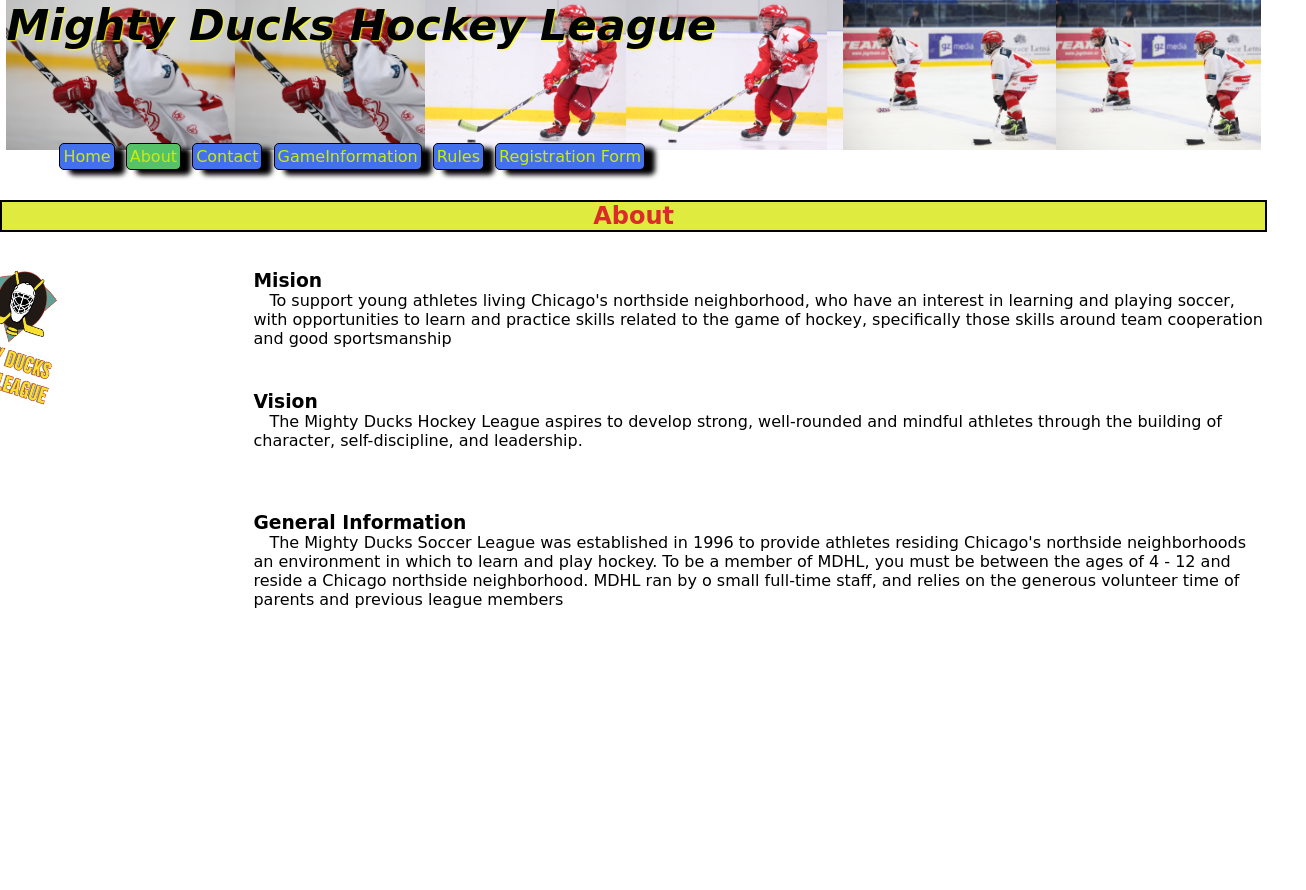
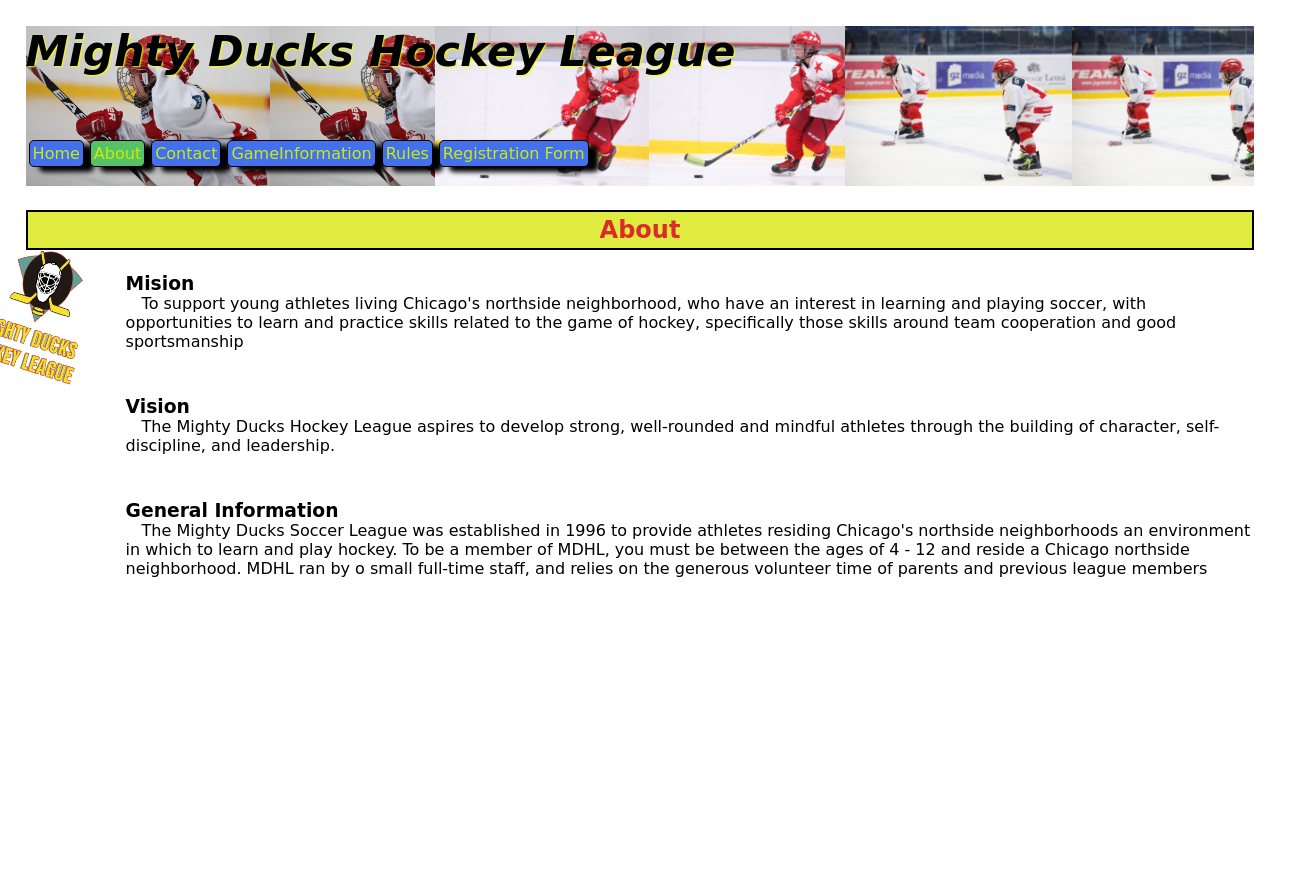
Before and after one commit to smg-code/Practico-4--Sebastian-Gelves, a plain HTML site: page about.html in a window 1280 px wide. Shown: the whole page, 1306 px wide, since content can reach past the window. Before the commit the page ends 800 px from the top, so only its background shows below. Drawn offline with Linux system fonts and the light colour scheme.

Commit message:
practico 4- trabajo practico finalizado - depuracion de paginas y flex

```diff
--- a/about.html
+++ b/about.html
@@ -30,14 +30,17 @@
         </header>
         <!--Cuerrpo principal -->
         <!--Titulo segudario / lo coloco separado de section-->
+
+        <section class="index-about-cont">
             <div class="Titulo2">
                 <h2> About </h2>
             </div>
-        <section>
+            <div class="logo-texto">
                 <!-- logo lateral-->
                 <div class="logo1">
                     <img class="logop" src="./images/Logo_Mighty_ducks-01.png" alt="#">
                 </div>
+                <div class="Texto-de-interes">
                     <!-- Textos de interes-->
                     <div class="art1">
                         <h3>Mision</h3>
@@ -58,6 +61,8 @@
                             neighborhood. MDHL ran by o small full-time staff, and relies on the generous volunteer time of
                             parents and previous league members</p>
                     </div>
+                </div>
+            </div>
         </section>
         <!--pie de pagina -->
         <footer></footer>
--- a/styles/stylepersonal.css
+++ b/styles/stylepersonal.css
@@ -6,25 +6,27 @@
 }
 body {
     display: flex;
+    flex-direction: column;
     max-width: 100vw;
     /*100vw es el 100% del ancho(width) de la pantalla (la v es por viewport o ventana visible)*/
     /*100vh es el 100% del alto(height) de la pantalla (la v es por viewport o ventana visible)*/
 }
 /*estilo del contenedor principal*/
 .contenedor {
-    width: 100%;
+    width: 100vw;
     padding: 0;
     margin: 0px auto;        /* margin: 0px auto; centra la page*/
     font-family: cursive;    /*toda la letra del contenedor en cursiva*/
-   /* background-color: antiquewhite;*/
 }
 /******************************************/
 /***********  Formulario  *****************/
 /******************************************/
 .FormularioTP4 {
-    display: block;
+    display: flex;
+    flex-direction: column;
+
     max-width: 100vw; /*100vh es el 100% del alto(height) de la pantalla */
-    width: 100%;
+    width: 100vw;
     margin: 3%;
 }
     .Formulario {
@@ -35,8 +37,8 @@ body {
         }
     /*coloco flex-direccion = row para que queden dos filas*/
         .EntradaDatos {
+            display: flex;
             flex-direction: row;
-        display: flex;
         }
             /* which 50% para poder colocar dos input en la misma linea*/
             .EntradaDatosLadoLeft{
@@ -50,7 +52,6 @@ body {
         /* separo datos genero del la entrada de fecha nacimiento*/
         .CajaSeleccionGenero {
             padding-left: 2%;
-        display: flex;
             align-items: center;
         }
         label {
@@ -58,18 +59,11 @@ body {
         }
     .CajaSeleccionElementos {
         padding: 3%;
-    display: block;
         margin-bottom: 50px;
+
+        flex-direction: row;
+        flex-wrap: wrap;
     }
-.CajaAutorizacion {
-    padding: 3%;
-    display: block;
-    margin-top: 100px;
-}
-.InputFirma {
-    width: 50%;
-}
-
         /* con float hago que las cajas se coloquen a left, y se colocan una despues de la otra*/
             .columna-1 {
                 width: 50%;
@@ -79,6 +73,20 @@ body {
                 width: 50%;
                 float: left;
             }
+
+    .CajaAutorizacion {
+        width: 80vw;
+        padding: 2%;
+        display: flex;
+        flex-direction: column;
+
+        margin-top: 2%;
+    }
+    .InputFirma {
+        width: 50%;
+    }
+
+
     /**************************************************/
     /***********Responsive page Registro***************/
     /**************************************************/
@@ -113,7 +121,7 @@ body {
         }
         .CajaSeleccionGenero {
             padding-left: 2%;
-            display: block;
+            flex-direction: column;
         }
 }
 /***********660 px******************/
@@ -167,12 +175,18 @@ body {
 }
 .rules {
     font-family: Roboto;
-    width: 100%;
+    width: 100vw;
     padding: 10%;
+
+    display: flex;
+    flex-direction: column;
 }
     .presentacionreglas {
-    /*height: 10%;*/
-    text-align: center; /*alinio reglas al centro*/
+        text-align: center; /* text al centro*/
+        margin-bottom: 5%;
+    }
+    .sportsmanship {
+        padding-bottom: 2%;
     }
         .titulito {
             font-weight: bold;
@@ -188,7 +202,6 @@ body {
     .listanumerada {
         list-style: decimal inside;
         margin-top: 2.5%;
-    /* border: 1px solid black;*/
     }
         /* paddin para los elementos de la lista*/
         ol li {
@@ -206,25 +219,17 @@ ul  li {
             list-style: circle inside;
             padding-left: 10%;
         }
-.presentacionreglas {
-   /* border: 1px solid black;*/
-    margin-bottom: 5%;
-}
-.sportsmanship {
-    /* border: 1px solid black;*/
-    padding-bottom: 2%;
-}
-/*.allplay {
-    margin-top: 2.5%;
-    border: 1px solid black;
-}*/
+
 /****************************************/
 /*********  tablas - GAMESinformation****/
 /****************************************/
     .mapas {
-    width: 80%;
+        display: flex;
+        flex-direction: row;
+        flex-wrap: wrap;
+
+        width: 80vw;
         margin: 5%;
-    float: left;
     }
     .tablainformacion {
         width: 80%;
@@ -234,9 +239,6 @@ ul  li {
     .encabezadoMigthy {
         font-size: xx-large;
     }
-/*.hora {
-    text-align: center;
-}*/
     .col1 {
         width: 20%;
         padding-bottom: 1%;
@@ -260,10 +262,6 @@ ul  li {
         width: 10%;
         text-align: left;
     }
-/*table,td,th,tr {
-    border: 1px solid black;
-    margin: 0px auto;
-}*/
     .fecha {
         text-align: center;
     }
@@ -280,7 +278,8 @@ ul  li {
         padding: 2%;
         margin: 2%;
     }
-/*cuando Mapa-style (con target = objetivo) sea seleccionado con un click, se colocara el fondo verde*/
+    /*cuando Mapa-style (con target = objetivo) sea seleccionado
+    con un click, se colocara el fondo verde*/
     .Mapa-style:target {
         background-color: #14d364;
     }
@@ -297,51 +296,53 @@ ul  li {
 /******    Header  *****************/
 
 header {
-/* background-color: pink; */
+    display: flex;
+    flex-direction: row;
+
     margin: 0px auto;
-    width: 99%;
-    /* height: 20%;/*
-    /* position: sticky; deja posicionado el header en la cabexera de la paguina*/
-     top: 10px;
+    padding: 2%;
+    width: 100vw;
+    height: 20vh;
 }
-/*La propiedad CSS float ubica un elemento al lado izquierdo
-o derecho de su contenedor, permitiendo a los elementos de
-texto y en línea aparecer a su costado. El elemento es removido
-del normal flujo de la página, aunque aún sigue siendo parte
-del flujo (a diferencia del posicionamiento absoluto).*/
-/*uso la propiedad float para que se coloquen uno al lado del otro*/
+
     .Titulo {
-     /* background-color: blue;*/
         text-shadow: 1px 1px 2px yellow; /*sombra en la letra del banner*/
         color: rgb(0, 3, 3);
-        width: 99%;
-        height: 20%;
-        float: left;
+        width: 100vw;
+        height: 20vh;
+
         font-size: 43px;/*tamaño de letra dentro de Titulo*/
         position: absolute; /*coloca el titulo sobre los otros contenedores, y se mueve
         independiente de las imagenes*/
     }
+
+    nav {
+        display: flex;
+        position: absolute;
+        width: 100vw;
+        height: 18vh;
+        align-items: end;
+    }
+
     .imgbaner1 {
         background-size: contain;
         background-image: url(../images/hockey1.jpg); /*agregar los .. */
-        width: 33%;
-        height: 150px;
-        float: left;
+        width: 33vw;
+        height: 20vh;
     }
     .imgbaner2 {
-        width: 33%;
-        height: 150px;
+        width: 33vw;
+        height: 20vh;
         background-size: contain;
         background-image: url(../images/hockey2.jpg);
-        float: left;
     }
     .imgbaner3 {
-        width: 33%;
-        height: 150px;
+        width: 33vw;
+        height: 20vh;
         background-size: contain;
         background-image: url(../images/hockey3.jpg);
-        float: left;
     }
+
     /* formato las cajas "a" que estan dentro del nav"*/
     header a {
         color: rgb(201, 235, 11); /*color del texto */
@@ -351,9 +352,6 @@ del flujo (a diferencia del posicionamiento absoluto).*/
         border-radius: 5px;
         margin: 3px;
         padding: 3px;
-        position: relative; /*se mueve esta relativa de las paredes de nav*/
-        bottom: 10px;
-        left: 50px;
         box-shadow: 10px 5px 5px black; /* sombra en la cajas de "a" en el nav*/
     }
     /*cambia de color el boton cuando pasa el mouse*/
@@ -368,36 +366,44 @@ del flujo (a diferencia del posicionamiento absoluto).*/
     .activo:hover {
             background-color: #14d364;
     }
-    nav {
-        /* background-color: rgb(184, 212, 42);*/
-        width: 99%;
-        height: 50px;
-        float: left;
+
+/***************body pag index *************/
+    .index-about-cont {
+        display: flex;
+        flex-direction: row;
+        flex-wrap: wrap;
+
+        margin: 0 auto;
+        padding: 2%;
+        width: 100vw;
+        height: 80vh;
+        margin: 0px auto;
     }
-/***************body pag index *************/
         /* formato titulo 2*/
         .Titulo2 {
             color: rgb(219, 44, 44);
             background-color: rgb(223, 235, 63);
-        width: 99%;
-    /* height: 38px; */
+            width: 100vw;
+            height: 5vh;
+            margin-top: 2%;
+
+            display: flex;
+            flex-wrap: wrap;
+            justify-content: center;
+            align-items: center;
             border: 2px solid black; /*borde de titulo 2 */
-        float: left;
-        display: block;
-        text-align: center;
-        margin-bottom: 38px; /*doy margen inferior para separar
-        la caja section*/
         }
-    section {
-        display: block;
-        width: 99%;
-        height: 80%;
+        .logo-texto {
+        width: 100vw;
+        height: 80vh;
+
+        display: flex;
+        flex-direction: row;
+        flex-wrap: nowrap; /* no aomoda y los pone en fila*/
         }
             .logo1 {
-        /* background-color: rgb(226, 37, 176);*/
-            width: 20%;
-            height: 80%;
-            float: left;
+                width: 20vw;
+                height: 80vh;
             }
                 .logop {
                     margin: 10px;
@@ -431,26 +437,23 @@ del flujo (a diferencia del posicionamiento absoluto).*/
                         right:42px;
                     }
                 }
+        .Texto-de-interes {
+            display: flex;
+            flex-direction: column;
+            height: 75vh;
+
+        }
             .art1 {
-        /* background-color: rgb(35, 195, 220);*/
-            width: 80%;
-            height: 25%;
-            float: left;
-            margin-bottom: 1%;
+                margin-bottom: 2%;
+                margin-top: 2%;
             }
             .art2{
-        /* background-color: rgb(58, 166, 234);*/
-            width: 80%;
-            height: 25%;
-            float: left;
-            margin-bottom: 1%;
+                margin-bottom: 2%;
+                margin-top: 2%;
             }
             .art3 {
-            /*background-color: rgb(18, 139, 183);*/
-            width: 80%;
-            height: 25%;
-            float: left;
-            margin-bottom: 1%;
+                margin-bottom: 2%;
+                margin-top: 2%;
             }
                 /* le doy sangria al texto*/
                 .texto {
@@ -474,6 +477,6 @@ del flujo (a diferencia del posicionamiento absoluto).*/
        margin: 5px;
     }
     .art1,.art2,.art3 {
-        width: 100%;
+        width: 100vw;
         }
 }
```
Also changed, not shown: RegistrationForm.html (+1 -3 lines), contactos.html (+6 -1 lines), index.html (+7 -1 lines). Lines whose indentation alone changed are shown as unchanged.
